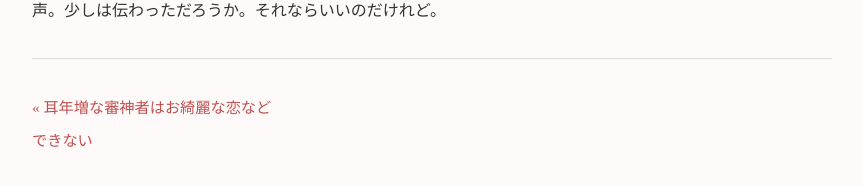
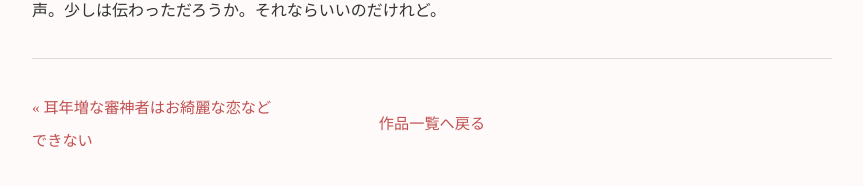
Before and after one commit to fjst160/lemon160, a Jekyll site: the page built from _novels/ss0-1.md, in a window 1280 px wide and 900 px high, scrolled down 2530 px. Shown: the part 686-872 px from the top of the window, without its empty margins (208-1071 px from the left). Built offline with Jekyll 4.4.1, drawn with Linux system fonts in a browser that asks for light colours.

Commit message:
Update novel.html

```diff
--- a/_layouts/novel.html
+++ b/_layouts/novel.html
@@ -17,9 +24,11 @@ layout: default
   {% if found_current and next_novel == nil %}
     {% assign next_novel = n %}
   {% endif %}
+
   {% if n.url == page.url %}
     {% assign found_current = true %}
   {% endif %}
+
   {% unless found_current %}
     {% assign prev_novel = n %}
   {% endunless %}
@@ -41,8 +50,10 @@ layout: default
   </div>
 
   <div style="text-align: center; width: 40%;">
-    {% if series_index_page %}
-      <a href="{{ site.baseurl }}{{ series_index_page.url }}">目次へ戻る</a>
+    {% if page.length == "中編" or page.length == "短編" or page.length == "notCP" %}
+      <a href="{{ '/novels.html' | relative_url }}">作品一覧へ戻る</a>
+    {% elsif page.length == "長編" and series_index_page %}
+      <a href="{{ series_index_page.url | relative_url }}">目次へ戻る</a>
     {% endif %}
   </div>
 
```
Also changed, not shown: other parts of _layouts/novel.html (+9 -2 lines).
